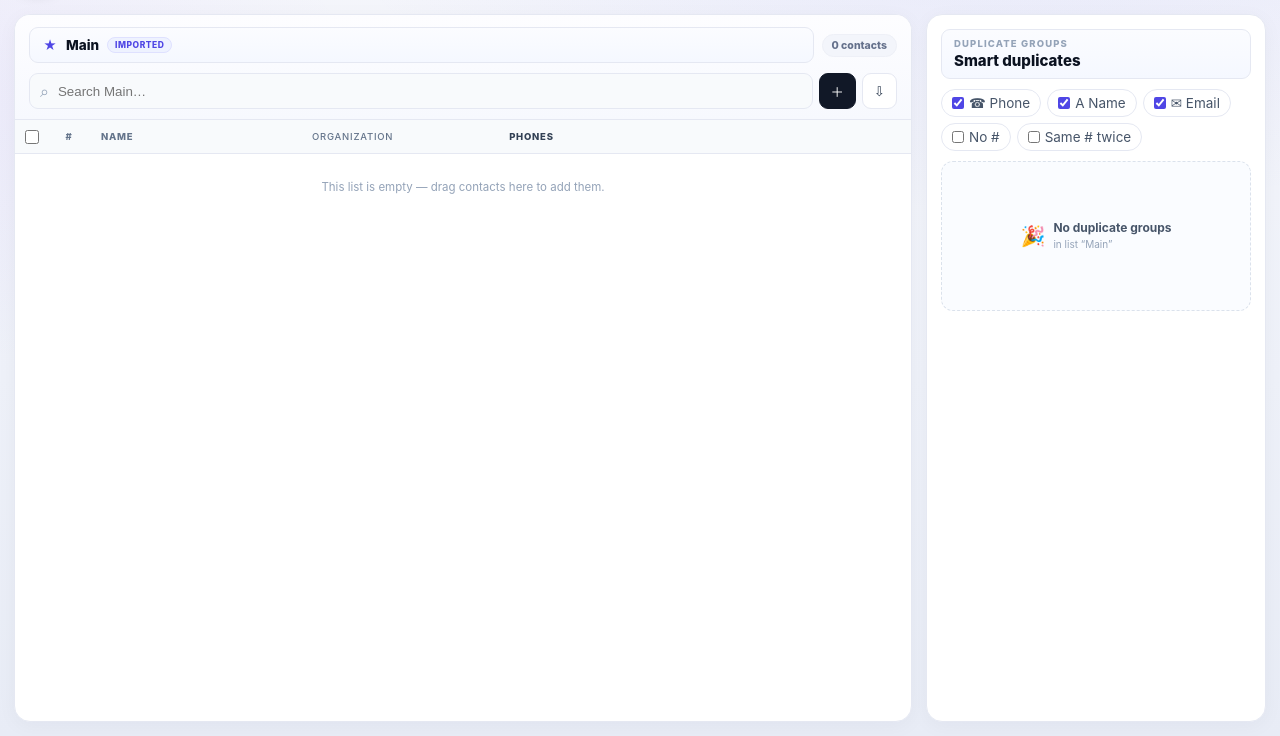
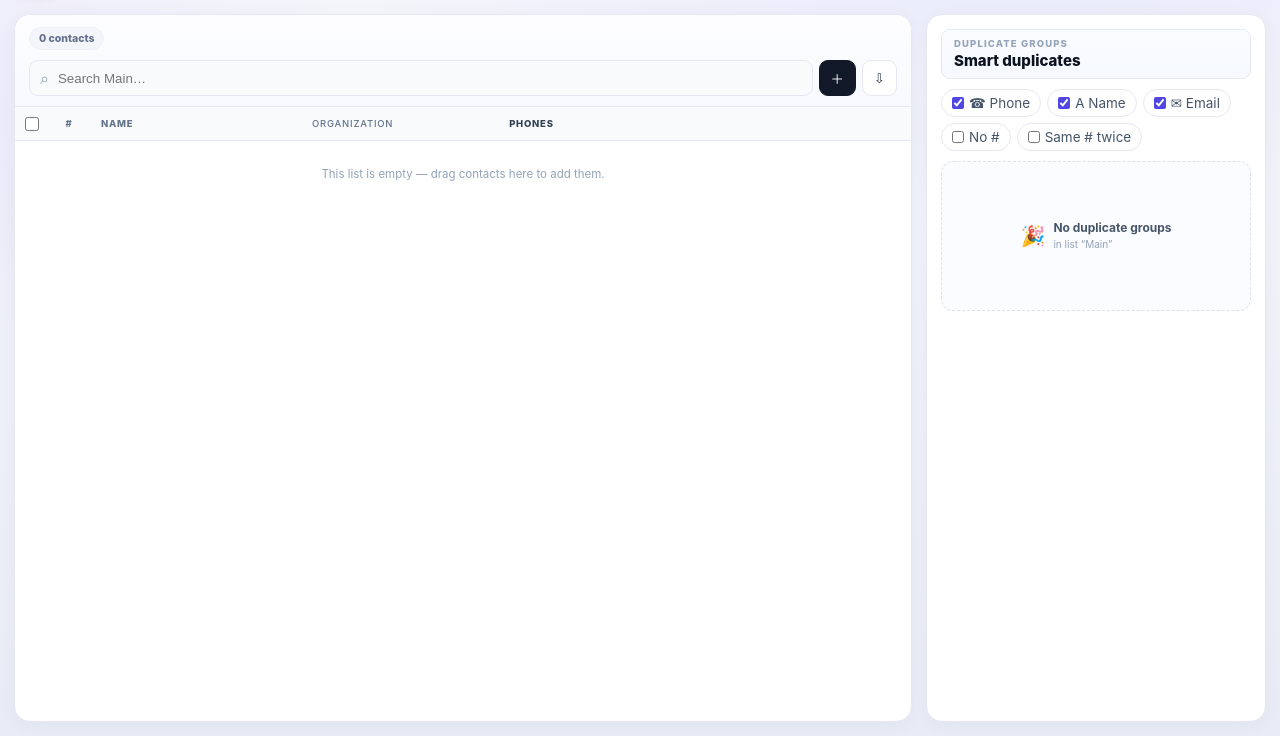
Before and after one commit to Code-HP/Contact-Studio, a plain HTML site: page index.html in a window 1280 px wide. Shown: the part 64-800 px from the top of the page. Drawn offline with Linux system fonts and the light colour scheme; some packages are replaced by stand-ins of ours; a script that the page names is missing.

Commit message:
Remove the Main list header; the app has one list
Co-Authored-By: Claude Haiku 5.5 <noreply@anthropic.com>

```diff
--- a/index.html
+++ b/index.html
@@ -42,11 +42,6 @@
         <section class="contact-pane" data-pane="left">
           <div class="pane-head">
             <div class="pane-title-row">
-              <div class="list-static-label">
-                <span class="lsl-icon">★</span>
-                <span class="lsl-name">Main</span>
-                <span class="lsl-badge">imported</span>
-              </div>
               <span class="pane-count" data-pane-count="left">0 contacts</span>
             </div>
             <div class="pane-toolbar">
```
